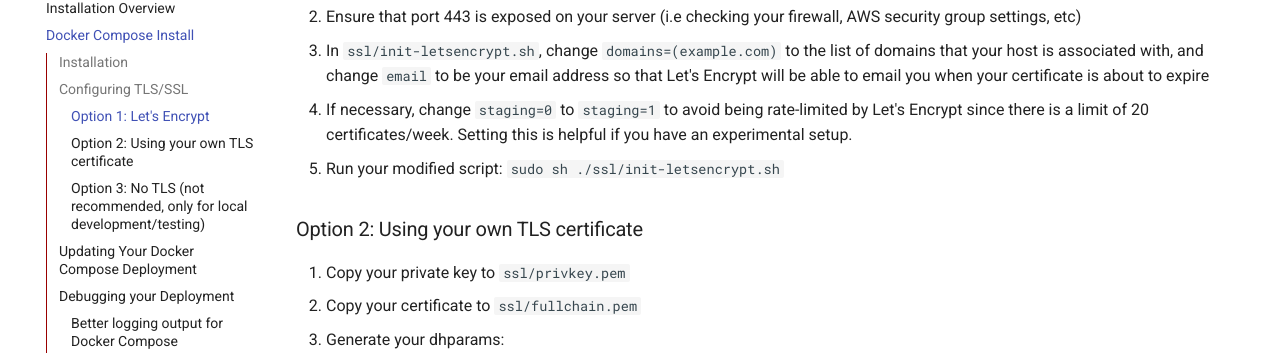
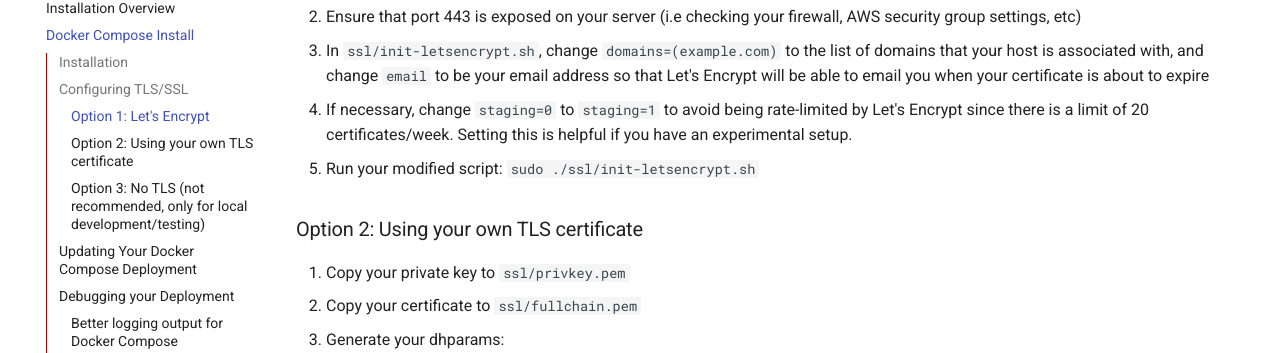
Before and after one commit to muaziqbal/Autolab, an MkDocs documentation site: the page built from docs/installation/docker-compose.md, in a window 1280 px wide and 900 px high, scrolled down 2708 px. Shown: the part 100-453 px from the top of the window. Built offline with MkDocs 1.6.1 and Material for MkDocs 9.7.7, drawn with Linux system fonts in a browser that asks for light colours; comment, search, counter and statistics services are not loaded.

```diff
--- a/docs/installation/docker-compose.md
+++ b/docs/installation/docker-compose.md
@@ -101,7 +101,7 @@ There are three options for TLS: using Let's Encrypt (for free TLS certificates)
 2. Ensure that port 443 is exposed on your server (i.e checking your firewall, AWS security group settings, etc)
 3. In `ssl/init-letsencrypt.sh`, change `domains=(example.com)` to the list of domains that your host is associated with, and change `email` to be your email address so that Let's Encrypt will be able to email you when your certificate is about to expire
 4. If necessary, change `staging=0` to `staging=1` to avoid being rate-limited by Let's Encrypt since there is a limit of 20 certificates/week. Setting this is helpful if you have an experimental setup.
-5. Run your modified script: `sudo sh ./ssl/init-letsencrypt.sh`
+5. Run your modified script: `sudo ./ssl/init-letsencrypt.sh`
 
 ### Option 2: Using your own TLS certificate
 1. Copy your private key to `ssl/privkey.pem`
```
